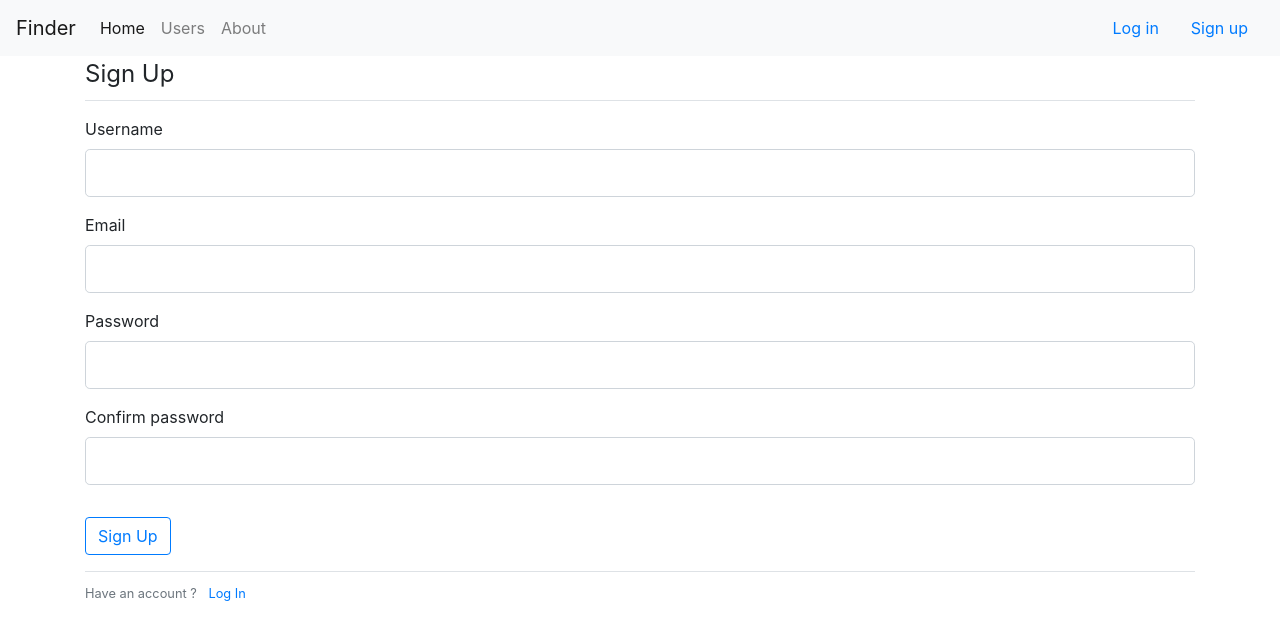
After one commit to JulianHysi/finder, a Flask app: page /signup in a window 1280 px wide. The commit adds this page. Shown: the top 640 px of the page. Run offline with Flask 2, Linux system fonts and the light colour scheme; some libraries are stand-ins or nearby versions.

```diff
--- /dev/null
+++ b/forms.py
@@ -0,0 +1,22 @@
+from flask_wtf import FlaskForm
+from wtforms import StringField, PasswordField, BooleanField, SubmitField
+from wtforms.validators import DataRequired, Email, EqualTo, Length
+
+
+class SignUpForm(FlaskForm):
+    username = StringField('Username',
+                           validators=[DataRequired(), Length(min=5, max=12)])
+    email = StringField('Email', validators=[DataRequired(), Email()])
+    password = PasswordField('Password',
+                             validators=[DataRequired(), Length(min=5, max=15)])
+    confirm_password = PasswordField('Confirm password',
+                                     validators=[EqualTo('password')])
+    submit = SubmitField('Sign Up')
+
+
+class LogInForm(FlaskForm):
+    username = StringField('Username',
+                           validators=[DataRequired(), Length(min=5, max=12)])
+    password = PasswordField('Password',
+                             validators=[DataRequired(), Length(min=5, max=15)])
+    submit = SubmitField('Log In')
--- a/run.py
+++ b/run.py
@@ -1,6 +1,7 @@
 from os import environ
 from flask import Flask
 from flask import render_template
+from forms import SignUpForm, LogInForm
 
 app = Flask(__name__)
 
@@ -24,5 +25,16 @@ def about():
 def users():
 	return render_template('users.html', data=static_data)
 
+
+@app.route('/signup', methods=['GET', 'POST'])
+def signup():
+	form = SignUpForm()
+	return render_template('signup.html', form=form)
+
+@app.route('/login', methods=['GET', 'POST'])
+def login():
+	form = LogInForm()
+	return render_template('login.html', form=form)
+
 if __name__ == '__main__':
 	app.run(debug=True)
--- a/templates/layout.html
+++ b/templates/layout.html
@@ -29,8 +29,8 @@
 		      <a class="nav-item nav-link" href="{{ url_for('users') }}">Users</a>
 		      <a class="nav-item nav-link" href="{{ url_for('about') }}">About</a>
 		    </div>
-  		    <a class="nav-item nav-link ml-auto" href="#">Log in</a>
-		    <a class="nav-item nav-link" href="#">Sign up</a>
+  		    <a class="nav-item nav-link ml-auto" href="{{ url_for('login') }}">Log in</a>
+		    <a class="nav-item nav-link" href="{{ url_for('signup') }}">Sign up</a>
 		  </div>
 		</nav>
 
--- /dev/null
+++ b/templates/login.html
@@ -0,0 +1,4 @@
+{% extends 'layout.html' %}
+{% block body %}
+
+{% endblock %}
--- /dev/null
+++ b/templates/signup.html
@@ -0,0 +1,35 @@
+{% extends 'layout.html' %}
+{% block body %}
+	<div>
+		<form method="POST" action="">
+			{{ form.hidden_tag() }}
+			<fieldset class="form-group">
+				<legend class="border-bottom mb-3 pb-2">Sign Up</legend>
+				<div class="form-group">
+					{{ form.username.label(class="form-control-label") }}
+					{{ form.username(class="form-control form-control-lg") }}
+				</div>
+				<div class="form-group">
+					{{ form.email.label(class="form-control-label") }}
+					{{ form.email(class="form-control form-control-lg") }}
+				</div>
+				<div class="form-group">
+					{{ form.password.label(class="form-control-label") }}
+					{{ form.password(class="form-control form-control-lg") }}
+				</div>
+				<div class="form-group">
+					{{ form.confirm_password.label(class="form-control-label") }}
+					{{ form.confirm_password(class="form-control form-control-lg") }}
+				</div>
+			</fieldset>
+			<div class="form-group">
+				{{ form.submit(class="btn btn-outline-primary") }}
+			</div>
+		</form>
+		<div class="border-top pt-2">
+			<small class="form-text text-muted">
+				Have an account ? <a class="ml-2" href="{{ url_for('login') }}">Log In</a>
+			</small>
+		</div>
+	</div>
+{% endblock %}
```
